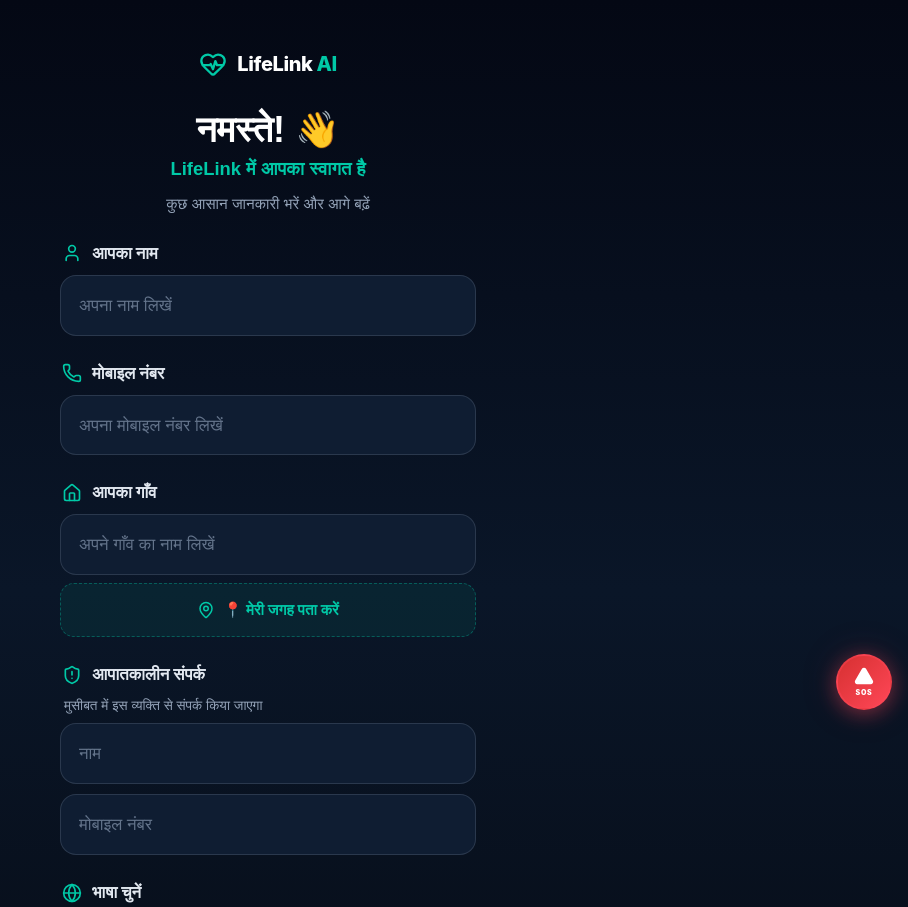
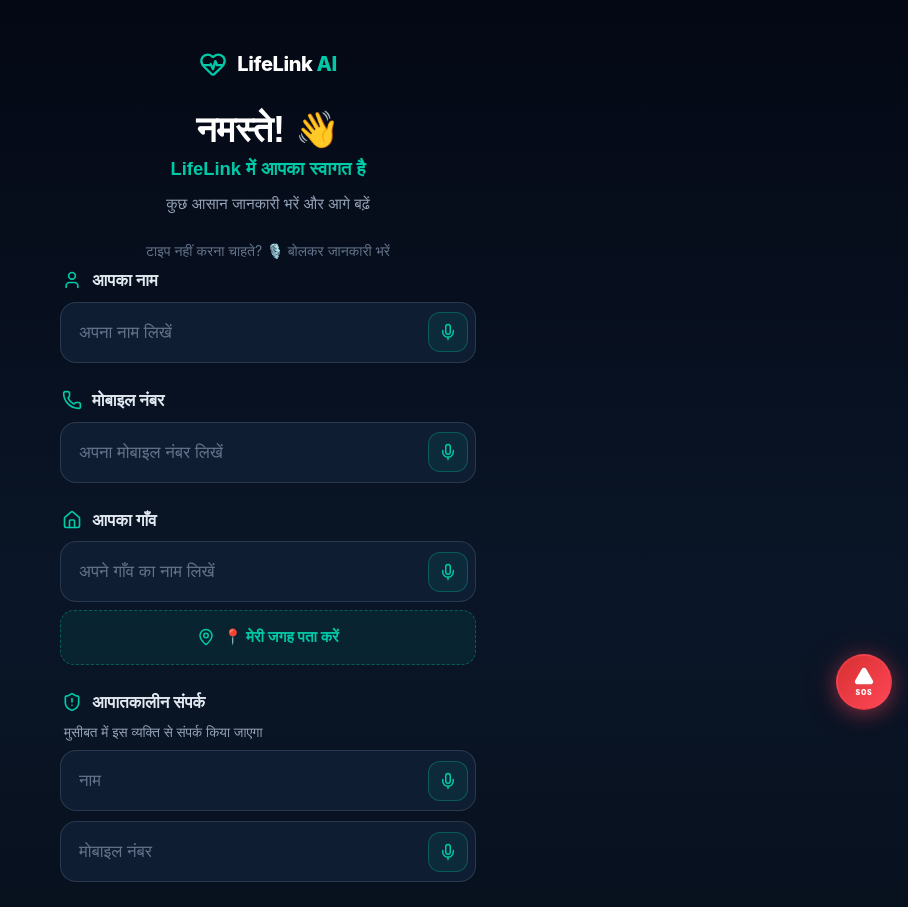
Before and after one commit to LavanyaGupta09/LifeLink-AI, a React (Vite) app in the folder web/: page /rural-onboarding in a window 1280 px wide. Shown: the top 907 px of the page, without its empty margins (372-1280 px from the left). Built offline with nearby package versions, Linux system fonts and the light colour scheme; no server answers.

Commit message:
feat: add voice input (speech-to-text) mic buttons to all rural onboarding form fields - Hindi speech recognition with graceful fallback

```diff
--- a/web/src/pages/asha/RuralOnboarding.tsx
+++ b/web/src/pages/asha/RuralOnboarding.tsx
@@ -1,6 +1,6 @@
 import React, { useState } from 'react';
 import { useNavigate } from 'react-router-dom';
-import { HeartPulse, MapPin, User, Phone, Home, ShieldAlert, Globe, ChevronRight, Loader2, AlertCircle } from 'lucide-react';
+import { HeartPulse, MapPin, User, Phone, Home, ShieldAlert, Globe, ChevronRight, Loader2, AlertCircle, Mic } from 'lucide-react';
 import { useAuthStore } from '../../store/authStore';
 import { useAshaStore } from '../../store/ashaStore';
 
@@ -30,6 +30,72 @@
   const [isLocating, setIsLocating] = useState(false);
   const [locationStatus, setLocationStatus] = useState<'idle' | 'success' | 'denied'>('idle');
   const [isSubmitting, setIsSubmitting] = useState(false);
+
+  // Voice input state
+  const [activeVoiceField, setActiveVoiceField] = useState<string | null>(null);
+  const [speechError, setSpeechError] = useState<string | null>(null);
+  const speechSupported = typeof window !== 'undefined' &&
+    !!((window as any).SpeechRecognition || (window as any).webkitSpeechRecognition);
+
+  // Hindi numeral → ASCII digit conversion
+  const hindiToDigits = (text: string): string => {
+    const map: Record<string, string> = {
+      '०':'0','१':'1','२':'2','३':'3','४':'4',
+      '५':'5','६':'6','७':'7','८':'8','९':'9',
+    };
+    return text.split('').map(ch => map[ch] || ch).join('');
+  };
+
+  // ── Voice Input Handler ──
+  const startVoiceInput = (fieldName: string, setter: (val: string) => void, isNumeric = false) => {
+    if (!speechSupported) {
+      setSpeechError('आवाज़ से जानकारी भरना उपलब्ध नहीं है। कृपया टाइप करके भरें।');
+      setTimeout(() => setSpeechError(null), 5000);
+      return;
+    }
+
+    const SR = (window as any).SpeechRecognition || (window as any).webkitSpeechRecognition;
+    const recognition = new SR();
+    recognition.continuous = false;
+    recognition.lang = 'hi-IN';
+    recognition.interimResults = false;
+    recognition.maxAlternatives = 1;
+
+    setActiveVoiceField(fieldName);
+    setSpeechError(null);
+
+    recognition.onresult = (e: any) => {
+      let text = e.results[0][0].transcript.trim();
+      if (isNumeric) {
+        text = hindiToDigits(text).replace(/\D/g, '').slice(0, 10);
+      }
+      setter(text);
+      clearError(fieldName as keyof FormErrors);
+      setActiveVoiceField(null);
+    };
+
+    recognition.onerror = (e: any) => {
+      setActiveVoiceField(null);
+      if (e.error === 'not-allowed' || e.error === 'service-not-allowed') {
+        setSpeechError('आवाज़ से जानकारी भरना उपलब्ध नहीं है। कृपया टाइप करके भरें।');
+      } else {
+        setSpeechError('आवाज़ नहीं सुनाई दी। कृपया फिर से कोशिश करें।');
+      }
+      setTimeout(() => setSpeechError(null), 5000);
+    };
+
+    recognition.onend = () => {
+      setActiveVoiceField(null);
+    };
+
+    try {
+      recognition.start();
+    } catch {
+      setActiveVoiceField(null);
+      setSpeechError('आवाज़ से जानकारी भरना उपलब्ध नहीं है। कृपया टाइप करके भरें।');
+      setTimeout(() => setSpeechError(null), 5000);
+    }
+  };
 
   // ── Geolocation ──
   const handleGetLocation = () => {
@@ -181,6 +247,12 @@
           <p className="ro-welcome-hint">कुछ आसान जानकारी भरें और आगे बढ़ें</p>
         </div>
 
+        {/* Voice hint */}
+        <p className="ro-voice-hint">टाइप नहीं करना चाहते? 🎙️ बोलकर जानकारी भरें</p>
+        {speechError && (
+          <p className="ro-speech-error">⚠️ {speechError}</p>
+        )}
+
         {/* ── Form ── */}
         <div className="ro-form">
 
@@ -190,14 +262,26 @@
               <User size={20} className="ro-label-icon" />
               आपका नाम
             </label>
+            <div className="ro-input-wrap">
               <input
                 type="text"
                 className={`ro-input ${errors.name ? 'ro-input-error' : ''}`}
-              placeholder="अपना नाम लिखें"
+                placeholder={activeVoiceField === 'name' ? '🎙️ बोलिए...' : 'अपना नाम लिखें'}
                 value={name}
                 onChange={(e) => { setName(e.target.value); clearError('name'); }}
                 autoComplete="name"
               />
+              <button
+                type="button"
+                className={`ro-mic-btn ${activeVoiceField === 'name' ? 'ro-mic-active' : ''}`}
+                onClick={() => startVoiceInput('name', setName)}
+                disabled={activeVoiceField !== null && activeVoiceField !== 'name'}
+                aria-label="आवाज़ से नाम भरें"
+              >
+                <Mic size={18} />
+              </button>
+            </div>
+            {activeVoiceField === 'name' && <p className="ro-listening-label">🎙️ बोलिए...</p>}
             {errors.name && (
               <p className="ro-error">
                 <AlertCircle size={14} /> {errors.name}
@@ -211,11 +295,12 @@
               <Phone size={20} className="ro-label-icon" />
               मोबाइल नंबर
             </label>
+            <div className="ro-input-wrap">
               <input
                 type="tel"
                 inputMode="numeric"
                 className={`ro-input ${errors.mobile ? 'ro-input-error' : ''}`}
-              placeholder="अपना मोबाइल नंबर लिखें"
+                placeholder={activeVoiceField === 'mobile' ? '🎙️ बोलिए...' : 'अपना मोबाइल नंबर लिखें'}
                 value={mobile}
                 onChange={(e) => {
                   const val = e.target.value.replace(/\D/g, '').slice(0, 10);
@@ -225,6 +310,17 @@
                 maxLength={10}
                 autoComplete="tel"
               />
+              <button
+                type="button"
+                className={`ro-mic-btn ${activeVoiceField === 'mobile' ? 'ro-mic-active' : ''}`}
+                onClick={() => startVoiceInput('mobile', setMobile, true)}
+                disabled={activeVoiceField !== null && activeVoiceField !== 'mobile'}
+                aria-label="आवाज़ से नंबर भरें"
+              >
+                <Mic size={18} />
+              </button>
+            </div>
+            {activeVoiceField === 'mobile' && <p className="ro-listening-label">🎙️ बोलिए...</p>}
             {errors.mobile && (
               <p className="ro-error">
                 <AlertCircle size={14} /> {errors.mobile}
@@ -238,13 +334,25 @@
               <Home size={20} className="ro-label-icon" />
               आपका गाँव
             </label>
+            <div className="ro-input-wrap">
               <input
                 type="text"
                 className={`ro-input ${errors.village ? 'ro-input-error' : ''}`}
-              placeholder="अपने गाँव का नाम लिखें"
+                placeholder={activeVoiceField === 'village' ? '🎙️ बोलिए...' : 'अपने गाँव का नाम लिखें'}
                 value={village}
                 onChange={(e) => { setVillage(e.target.value); clearError('village'); }}
               />
+              <button
+                type="button"
+                className={`ro-mic-btn ${activeVoiceField === 'village' ? 'ro-mic-active' : ''}`}
+                onClick={() => startVoiceInput('village', setVillage)}
+                disabled={activeVoiceField !== null && activeVoiceField !== 'village'}
+                aria-label="आवाज़ से गाँव का नाम भरें"
+              >
+                <Mic size={18} />
+              </button>
+            </div>
+            {activeVoiceField === 'village' && <p className="ro-listening-label">🎙️ बोलिए...</p>}
             {/* Location Button */}
             <button
               type="button"
@@ -286,24 +394,37 @@
             <p className="ro-helper">मुसीबत में इस व्यक्ति से संपर्क किया जाएगा</p>
 
             <div className="ro-emergency-group">
+              <div className="ro-input-wrap">
                 <input
                   type="text"
                   className={`ro-input ${errors.emergencyName ? 'ro-input-error' : ''}`}
-                placeholder="नाम"
+                  placeholder={activeVoiceField === 'emergencyName' ? '🎙️ बोलिए...' : 'नाम'}
                   value={emergencyName}
                   onChange={(e) => { setEmergencyName(e.target.value); clearError('emergencyName'); }}
                 />
+                <button
+                  type="button"
+                  className={`ro-mic-btn ${activeVoiceField === 'emergencyName' ? 'ro-mic-active' : ''}`}
+                  onClick={() => startVoiceInput('emergencyName', setEmergencyName)}
+                  disabled={activeVoiceField !== null && activeVoiceField !== 'emergencyName'}
+                  aria-label="आवाज़ से नाम भरें"
+                >
+                  <Mic size={18} />
+                </button>
+              </div>
+              {activeVoiceField === 'emergencyName' && <p className="ro-listening-label">🎙️ बोलिए...</p>}
               {errors.emergencyName && (
                 <p className="ro-error">
                   <AlertCircle size={14} /> {errors.emergencyName}
                 </p>
               )}
 
+              <div className="ro-input-wrap">
                 <input
                   type="tel"
                   inputMode="numeric"
                   className={`ro-input ${errors.emergencyMobile ? 'ro-input-error' : ''}`}
-                placeholder="मोबाइल नंबर"
+                  placeholder={activeVoiceField === 'emergencyMobile' ? '🎙️ बोलिए...' : 'मोबाइल नंबर'}
                   value={emergencyMobile}
                   onChange={(e) => {
                     const val = e.target.value.replace(/\D/g, '').slice(0, 10);
@@ -312,6 +433,17 @@
                   }}
                   maxLength={10}
                 />
+                <button
+                  type="button"
+                  className={`ro-mic-btn ${activeVoiceField === 'emergencyMobile' ? 'ro-mic-active' : ''}`}
+                  onClick={() => startVoiceInput('emergencyMobile', setEmergencyMobile, true)}
+                  disabled={activeVoiceField !== null && activeVoiceField !== 'emergencyMobile'}
+                  aria-label="आवाज़ से नंबर भरें"
+                >
+                  <Mic size={18} />
+                </button>
+              </div>
+              {activeVoiceField === 'emergencyMobile' && <p className="ro-listening-label">🎙️ बोलिए...</p>}
               {errors.emergencyMobile && (
                 <p className="ro-error">
                   <AlertCircle size={14} /> {errors.emergencyMobile}
@@ -612,6 +744,94 @@
           padding-bottom: 20px;
         }
 
+        /* ── Voice Input ── */
+        .ro-voice-hint {
+          text-align: center;
+          font-size: 0.88rem;
+          color: #64748b;
+          margin: 0 0 6px;
+          padding: 0 4px;
+          line-height: 1.5;
+        }
+        .ro-speech-error {
+          display: flex;
+          align-items: center;
+          justify-content: center;
+          gap: 6px;
+          font-size: 0.82rem;
+          color: #f59e0b;
+          background: rgba(245, 158, 11, 0.08);
+          border: 1px solid rgba(245, 158, 11, 0.2);
+          border-radius: 12px;
+          padding: 10px 14px;
+          margin: 0 0 8px;
+          text-align: center;
+          line-height: 1.5;
+        }
+        .ro-input-wrap {
+          position: relative;
+          display: flex;
+          align-items: center;
+        }
+        .ro-input-wrap .ro-input {
+          padding-right: 54px;
+        }
+        .ro-mic-btn {
+          position: absolute;
+          right: 8px;
+          top: 50%;
+          transform: translateY(-50%);
+          width: 40px;
+          height: 40px;
+          border-radius: 12px;
+          border: 1.5px solid rgba(0, 201, 167, 0.3);
+          background: rgba(0, 201, 167, 0.08);
+          color: #00C9A7;
+          display: flex;
+          align-items: center;
+          justify-content: center;
+          cursor: pointer;
+          transition: all 0.2s;
+          padding: 0;
+          flex-shrink: 0;
+        }
+        .ro-mic-btn:hover:not(:disabled) {
+          background: rgba(0, 201, 167, 0.18);
+          border-color: rgba(0, 201, 167, 0.5);
+        }
+        .ro-mic-btn:active:not(:disabled) {
+          transform: translateY(-50%) scale(0.9);
+        }
+        .ro-mic-btn:disabled {
+          opacity: 0.25;
+          cursor: not-allowed;
+        }
+        .ro-mic-active {
+          background: rgba(239, 68, 68, 0.12) !important;
+          border-color: rgba(239, 68, 68, 0.5) !important;
+          color: #ef4444 !important;
+          animation: ro-mic-pulse 1.2s ease-in-out infinite;
+        }
+        @keyframes ro-mic-pulse {
+          0%, 100% { box-shadow: 0 0 0 0 rgba(239, 68, 68, 0.35); }
+          50% { box-shadow: 0 0 0 10px rgba(239, 68, 68, 0); }
+        }
+        .ro-listening-label {
+          font-size: 0.82rem;
+          color: #ef4444;
+          font-weight: 600;
+          display: flex;
+          align-items: center;
+          gap: 4px;
+          margin: 2px 0 0;
+          padding-left: 4px;
+          animation: ro-blink 1s step-end infinite;
+        }
+        @keyframes ro-blink {
+          0%, 100% { opacity: 1; }
+          50% { opacity: 0.4; }
+        }
+
         /* ── Responsive adjustments ── */
         @media (max-width: 380px) {
           .ro-greeting {
@@ -623,6 +843,14 @@
           .ro-input {
             padding: 14px 16px;
             font-size: 1rem;
+          }
+          .ro-input-wrap .ro-input {
+            padding-right: 50px;
+          }
+          .ro-mic-btn {
+            width: 36px;
+            height: 36px;
+            right: 6px;
           }
           .ro-submit-btn {
             padding: 16px 20px;
```
Lines whose indentation alone changed are shown as unchanged.
